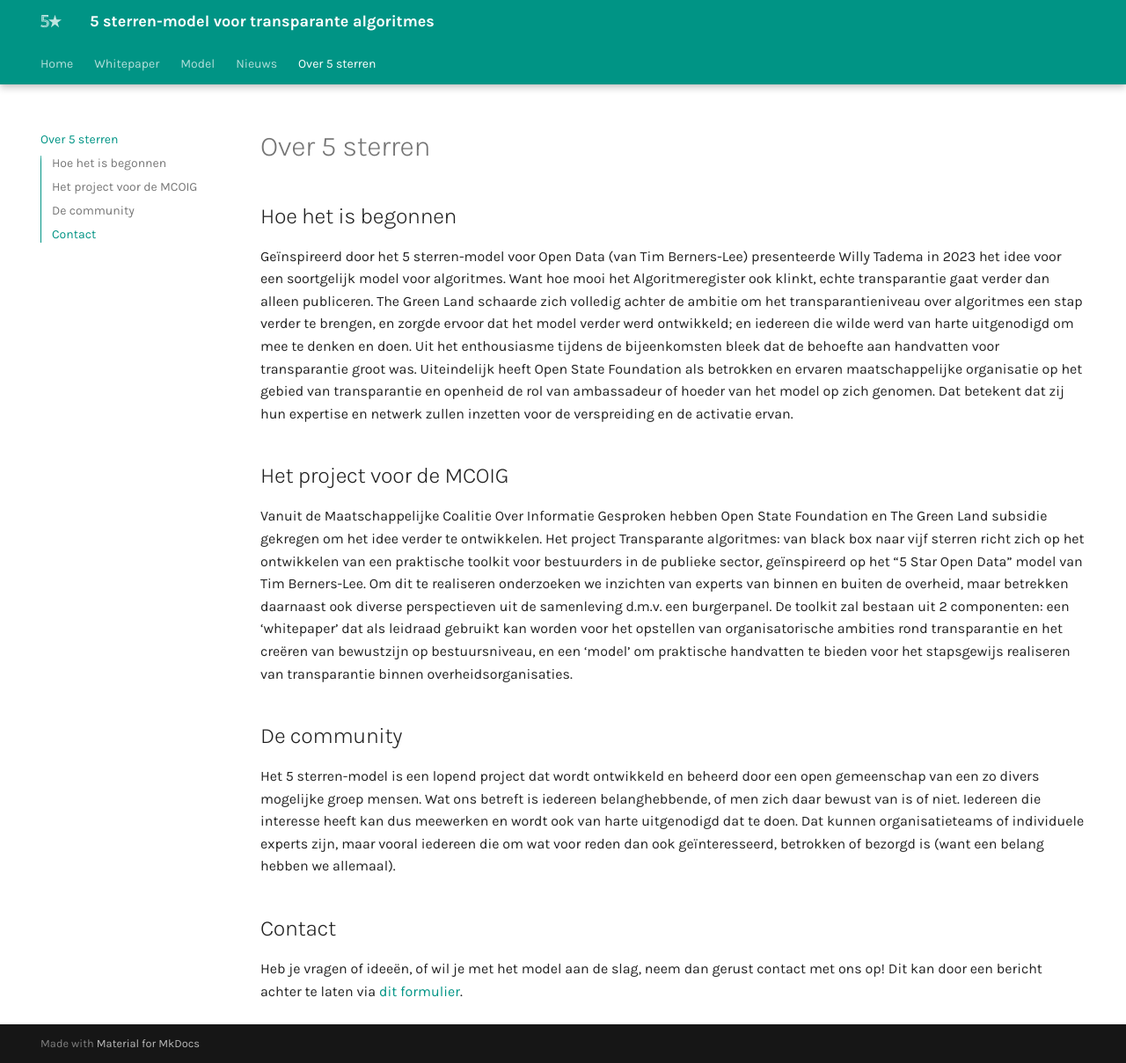
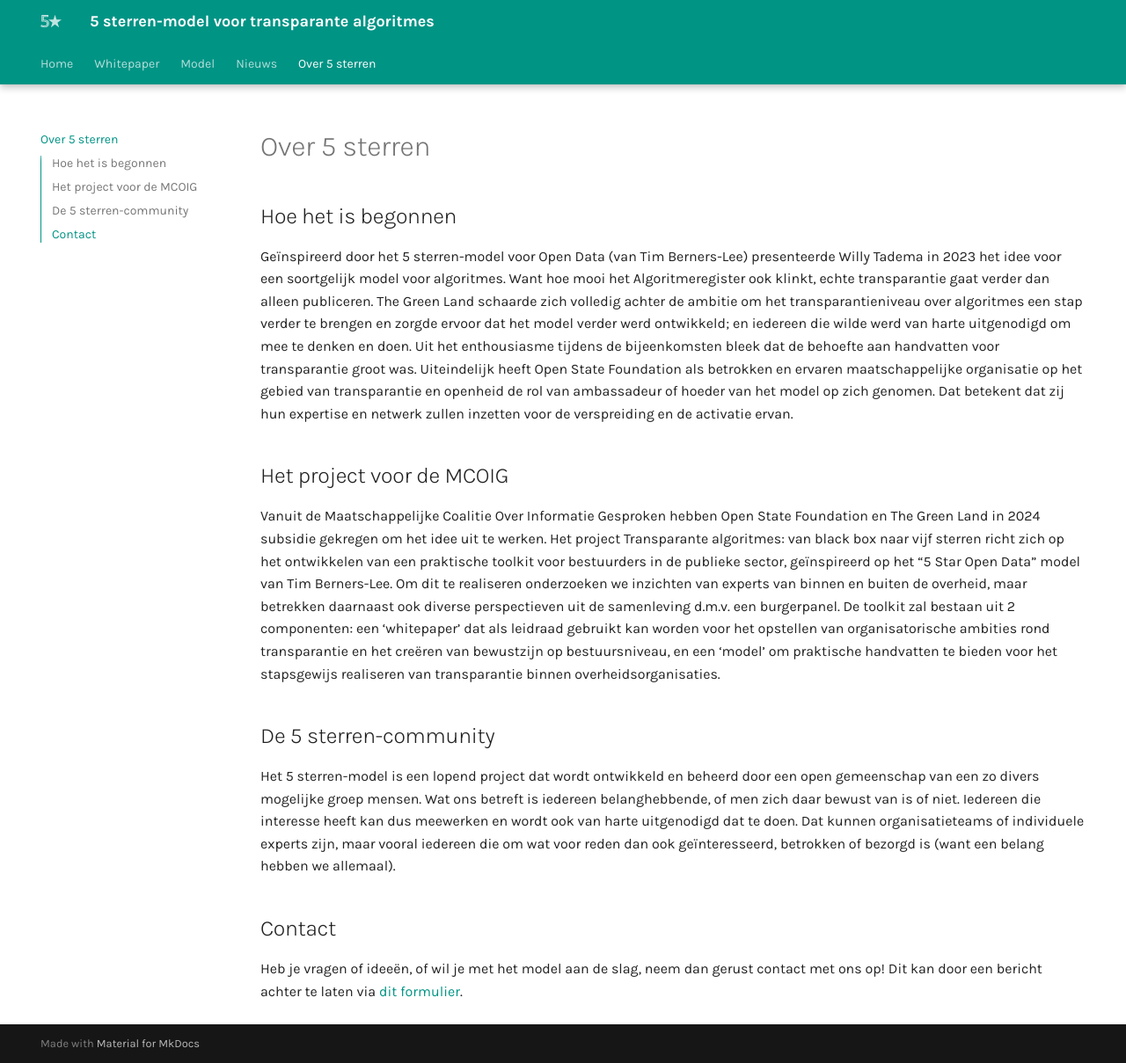
Before and after one commit to thegreenland/5-sterren-toolkit, an MkDocs documentation site: the page built from docs/about.md, in a window 1280 px wide and 1209 px high. Shown: the whole window at 88% size. Built offline with MkDocs 1.6.1 and Material for MkDocs 9.7.7, drawn with Linux system fonts in a browser that asks for light colours.

Commit message:
Update about.md

```diff
--- a/docs/about.md
+++ b/docs/about.md
@@ -2,13 +2,13 @@
 
 ## Hoe het is begonnen
 
-Geïnspireerd door het 5 sterren-model voor Open Data (van Tim Berners-Lee) presenteerde Willy Tadema in 2023 het idee voor een soortgelijk model voor algoritmes. Want hoe mooi het Algoritmeregister ook klinkt, echte transparantie gaat verder dan alleen publiceren. The Green Land schaarde zich volledig achter de ambitie om het transparantieniveau over algoritmes een stap verder te brengen, en zorgde ervoor dat het model verder werd ontwikkeld; en iedereen die wilde werd van harte uitgenodigd om mee te denken en doen. Uit het enthousiasme tijdens de bijeenkomsten bleek dat de behoefte aan handvatten voor transparantie groot was. Uiteindelijk heeft Open State Foundation als betrokken en ervaren maatschappelijke organisatie op het gebied van transparantie en openheid de rol van ambassadeur of hoeder van het model op zich genomen. Dat betekent dat zij hun expertise en netwerk zullen inzetten voor de verspreiding en de activatie ervan.
+Geïnspireerd door het 5 sterren-model voor Open Data (van Tim Berners-Lee) presenteerde Willy Tadema in 2023 het idee voor een soortgelijk model voor algoritmes. Want hoe mooi het Algoritmeregister ook klinkt, echte transparantie gaat verder dan alleen publiceren. The Green Land schaarde zich volledig achter de ambitie om het transparantieniveau over algoritmes een stap verder te brengen en zorgde ervoor dat het model verder werd ontwikkeld; en iedereen die wilde werd van harte uitgenodigd om mee te denken en doen. Uit het enthousiasme tijdens de bijeenkomsten bleek dat de behoefte aan handvatten voor transparantie groot was. Uiteindelijk heeft Open State Foundation als betrokken en ervaren maatschappelijke organisatie op het gebied van transparantie en openheid de rol van ambassadeur of hoeder van het model op zich genomen. Dat betekent dat zij hun expertise en netwerk zullen inzetten voor de verspreiding en de activatie ervan.
 
 ## Het project voor de MCOIG
 
-Vanuit de Maatschappelijke Coalitie Over Informatie Gesproken hebben Open State Foundation en The Green Land subsidie gekregen om het idee verder te ontwikkelen. Het project Transparante algoritmes: van black box naar vijf sterren richt zich op het ontwikkelen van een praktische toolkit voor bestuurders in de publieke sector, geïnspireerd op het “5 Star Open Data” model van Tim Berners-Lee. Om dit te realiseren onderzoeken we inzichten van experts van binnen en buiten de overheid, maar betrekken daarnaast ook diverse perspectieven uit de samenleving d.m.v. een burgerpanel. De toolkit zal bestaan uit 2 componenten: een ‘whitepaper’ dat als leidraad gebruikt kan worden voor het opstellen van organisatorische ambities rond transparantie en het creëren van bewustzijn op bestuursniveau, en een ‘model’ om praktische handvatten te bieden voor het stapsgewijs realiseren van transparantie binnen overheidsorganisaties.
+Vanuit de Maatschappelijke Coalitie Over Informatie Gesproken hebben Open State Foundation en The Green Land in 2024 subsidie gekregen om het idee uit te werken. Het project Transparante algoritmes: van black box naar vijf sterren richt zich op het ontwikkelen van een praktische toolkit voor bestuurders in de publieke sector, geïnspireerd op het “5 Star Open Data” model van Tim Berners-Lee. Om dit te realiseren onderzoeken we inzichten van experts van binnen en buiten de overheid, maar betrekken daarnaast ook diverse perspectieven uit de samenleving d.m.v. een burgerpanel. De toolkit zal bestaan uit 2 componenten: een ‘whitepaper’ dat als leidraad gebruikt kan worden voor het opstellen van organisatorische ambities rond transparantie en het creëren van bewustzijn op bestuursniveau, en een ‘model’ om praktische handvatten te bieden voor het stapsgewijs realiseren van transparantie binnen overheidsorganisaties.
 
-## De community
+## De 5 sterren-community
 
 Het 5 sterren-model is een lopend project dat wordt ontwikkeld en beheerd door een open gemeenschap van een zo divers mogelijke groep mensen. Wat ons betreft is iedereen belanghebbende, of men zich daar bewust van is of niet. Iedereen die interesse heeft kan dus meewerken en wordt ook van harte uitgenodigd dat te doen. Dat kunnen organisatieteams of individuele experts zijn, maar vooral iedereen die om wat voor reden dan ook geïnteresseerd, betrokken of bezorgd is (want een belang hebben we allemaal).
 
```
